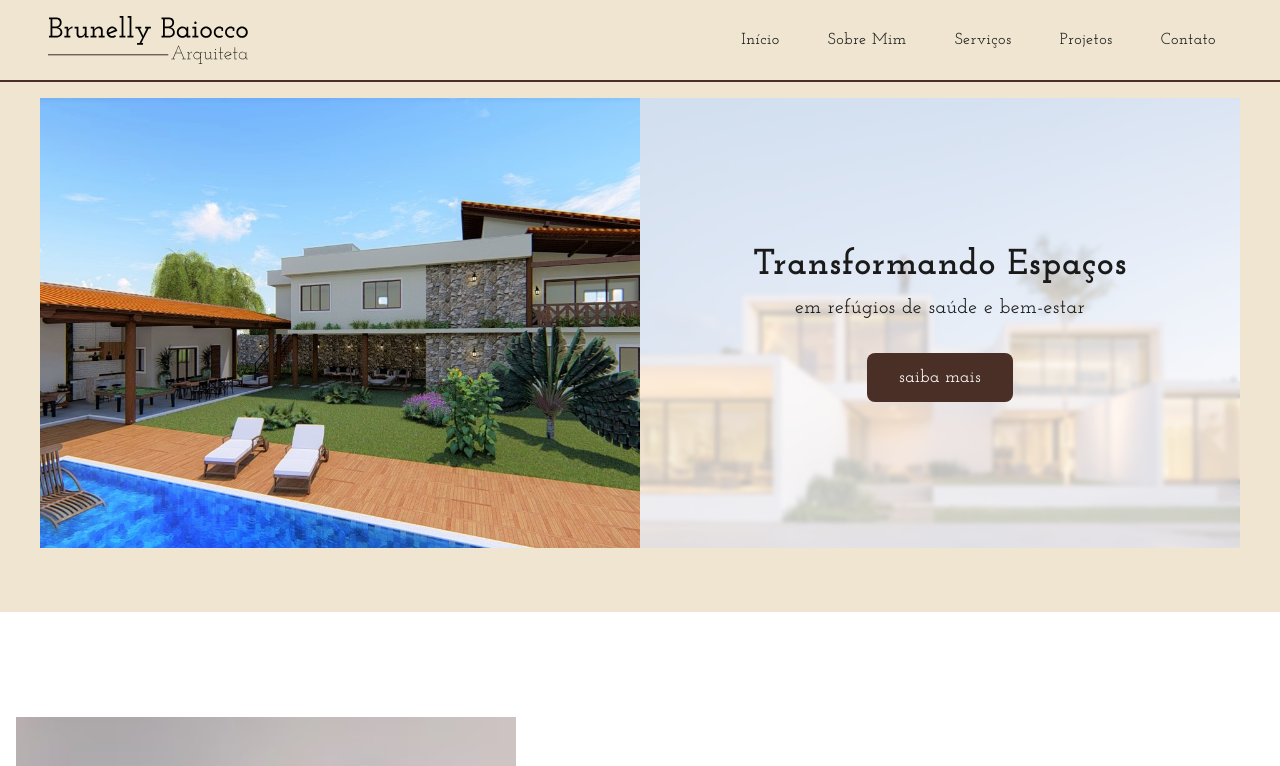
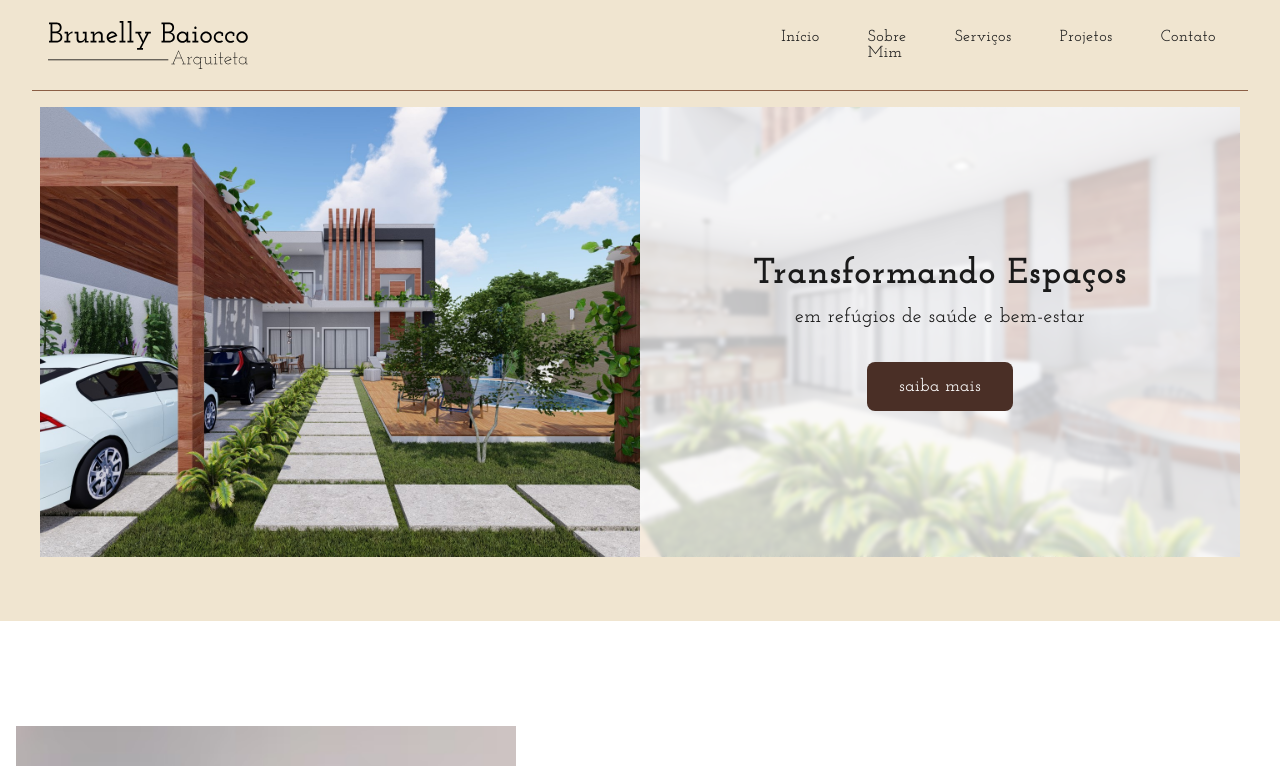
Before and after one commit to AG-Custom/website_brunelly_baiocco, a Next.js app: page / in a window 1280 px wide. Shown: the top 766 px of the page. Built offline with nearby package versions, Linux system fonts and the light colour scheme.

Commit message:
fix: Fixing some layouts models

```diff
--- a/app/components/HeaderDesktop/Header.module.scss
+++ b/app/components/HeaderDesktop/Header.module.scss
@@ -1,14 +1,27 @@
 .header {
+  display: flex;
+  align-items: center;
+  padding: 1rem 3rem;
+  background-color: var(--color-background);
+  width: 100%;
+  max-width: 1920px;
+  margin: 0 auto;
+}
+.divheader {
   display: flex;
   justify-content: space-between;
   align-items: center;
-  padding: 1rem 3rem;
   background-color: var(--color-background);
-  border-bottom: 2px solid var(--color-button-bg);
   width: 100%;
   max-width: 1920px;
+}
+
+.lineHeader {
+  align-items: center;
+  width: 95%;
+  height: 1px;
+  background-color: #8B5E45;
   margin: 0 auto;
-  box-sizing: border-box;
 }
 
 .logo {
--- a/app/components/HeaderDesktop/Header.tsx
+++ b/app/components/HeaderDesktop/Header.tsx
@@ -45,7 +45,9 @@ export default function Header() {
   };
 
   return (
+    <>
       <header className={styles.header}>
+        <div className={styles.divheader}>
         <div className={styles.logo}>
           <Link href="/">
           <Image
@@ -57,6 +59,7 @@ export default function Header() {
           />
           </Link>
         </div>
+        </div>
         <nav className={styles.nav}>
         <Link href="/" className={styles.navLink}>Início</Link>
         <a href="#aboutme" className={styles.navLink} onClick={scrollToAboutMe}>Sobre Mim</a>
@@ -65,5 +68,7 @@ export default function Header() {
         <Link href="/contato" className={styles.navLink}>Contato</Link>
         </nav>
       </header>
+      <div className={styles.lineHeader} />
+    </>
   );
 }
--- a/app/sections/WelcomeDesktop/WelcomeDesktop.tsx
+++ b/app/sections/WelcomeDesktop/WelcomeDesktop.tsx
@@ -1,13 +1,40 @@
 import Image from 'next/image';
 import Link from 'next/link';
 import styles from './WelcomeDesktop.module.scss';
+import { useEffect, useState } from 'react';
 
 const WelcomeDesktop = () => {
   return (
     <div className={styles.welcomeSection}>
+      {/* Carousel images array and state */}
+      {(() => {
+      const images = [
+        "/projects/residencia-contemporanea/7.jpg",
+        "/projects/residencia-contemporanea/2.jpg",
+        "/projects/residencia-contemporanea/1.jpg"
+      ];
+      const [current, setCurrent] = useState(0);
+
+      useEffect(() => {
+        const interval = setInterval(() => {
+          setCurrent((prev) => (prev + 1) % images.length);
+        }, 6000);
+        return () => clearInterval(interval);
+      }, [images.length]);
+
+      const [fade, setFade] = useState(true);
+
+      useEffect(() => {
+        setFade(false);
+        const timeout = setTimeout(() => setFade(true), 300);
+        return () => clearTimeout(timeout);
+      }, [current]);
+
+      return (
+        <>
         <div className={styles.imageContainer}>
           <Image
-          src="/background-home.jpg"
+          src={images[current]}
           alt="Transformação de Espaço"
           width={1000}
           height={800}
@@ -23,7 +50,7 @@ const WelcomeDesktop = () => {
         </div>
         <div className={styles.textContainer}>
           <Image
-          src="/background-home.png"
+          src="/projects/residencia-contemporanea/4.jpg"
           alt="Background"
           width={1000}
           height={800}
@@ -44,6 +71,9 @@ const WelcomeDesktop = () => {
           <Link href="/projetos" className={styles.ctaButton}>saiba mais</Link>
           </div>
         </div>
+        </>
+      );
+      })()}
     </div>
   );
 };
```
Also changed, not shown: public/background-home.jpg (deleted), public/background-home.png. Lines whose indentation alone changed are shown as unchanged.
